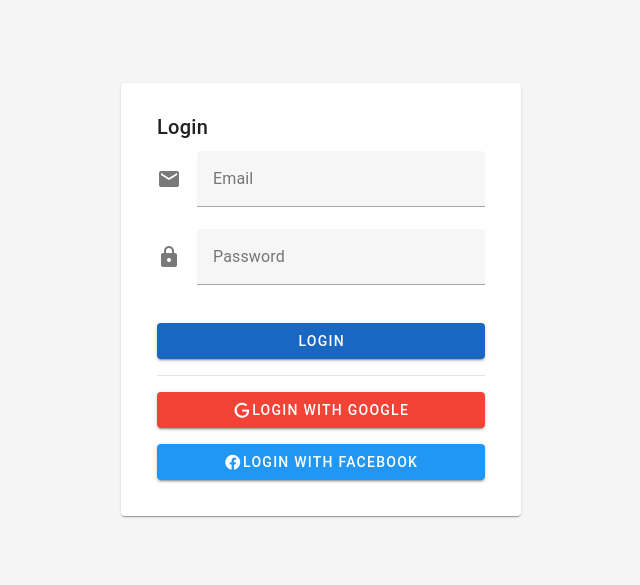
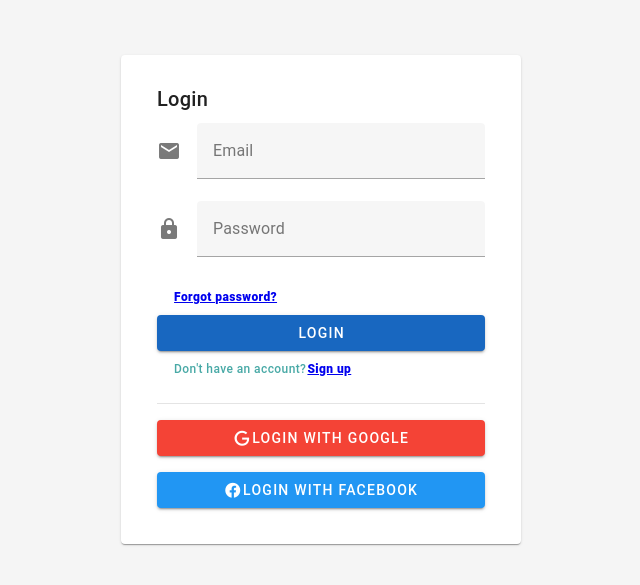
Before and after one commit to augustoas/swap-front, a Nuxt app in the folder front/: page /login in a window 1280 px wide. Shown: the part 101-686 px from the top of the page, without its empty margins (319-959 px from the left). Built offline with nearby package versions, Linux system fonts and the light colour scheme.

Commit message:
update login page

```diff
--- a/front/pages/login.vue
+++ b/front/pages/login.vue
@@ -18,7 +18,10 @@
             type="password"
             required
           ></v-text-field>
-          <v-btn class="mt-4" color="primary" type="submit" block>Login</v-btn>
+          <v-btn variant="text" color="secondary text-caption"><NuxtLink class="font-weight-black" to="/forgotPassword"> Forgot password?</NuxtLink></v-btn>
+          <v-btn block color="primary" type="submit">Login</v-btn>
+          <v-btn variant="text" color="secondary text-caption">Don't have an account? <NuxtLink class="font-weight-black" to="/register"> Sign up</NuxtLink></v-btn>
+
           <v-divider class="my-4"></v-divider>
           <v-btn class="mb-4" color="red darken-1" block>
             <v-icon left>mdi-google</v-icon>
```
